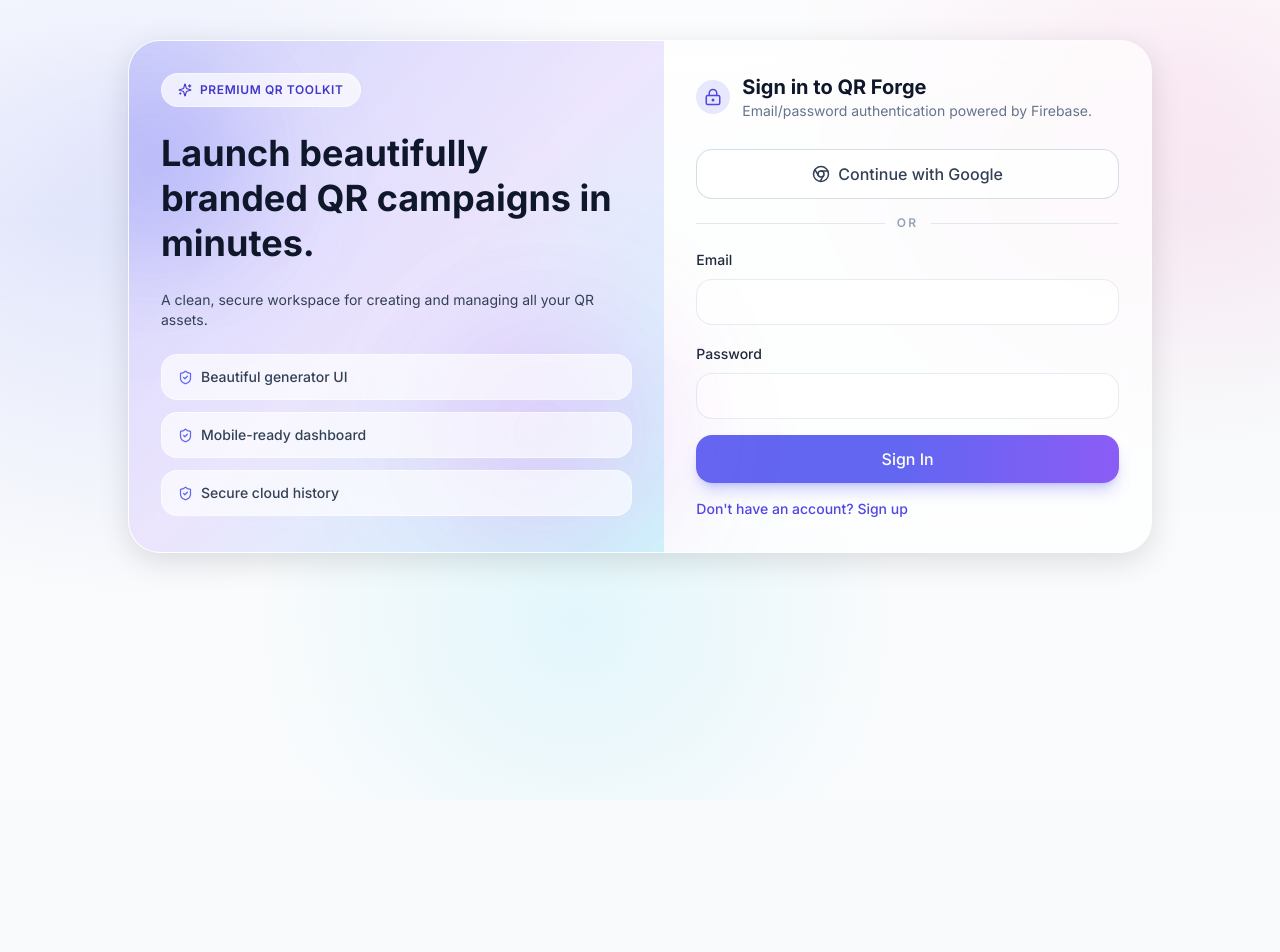
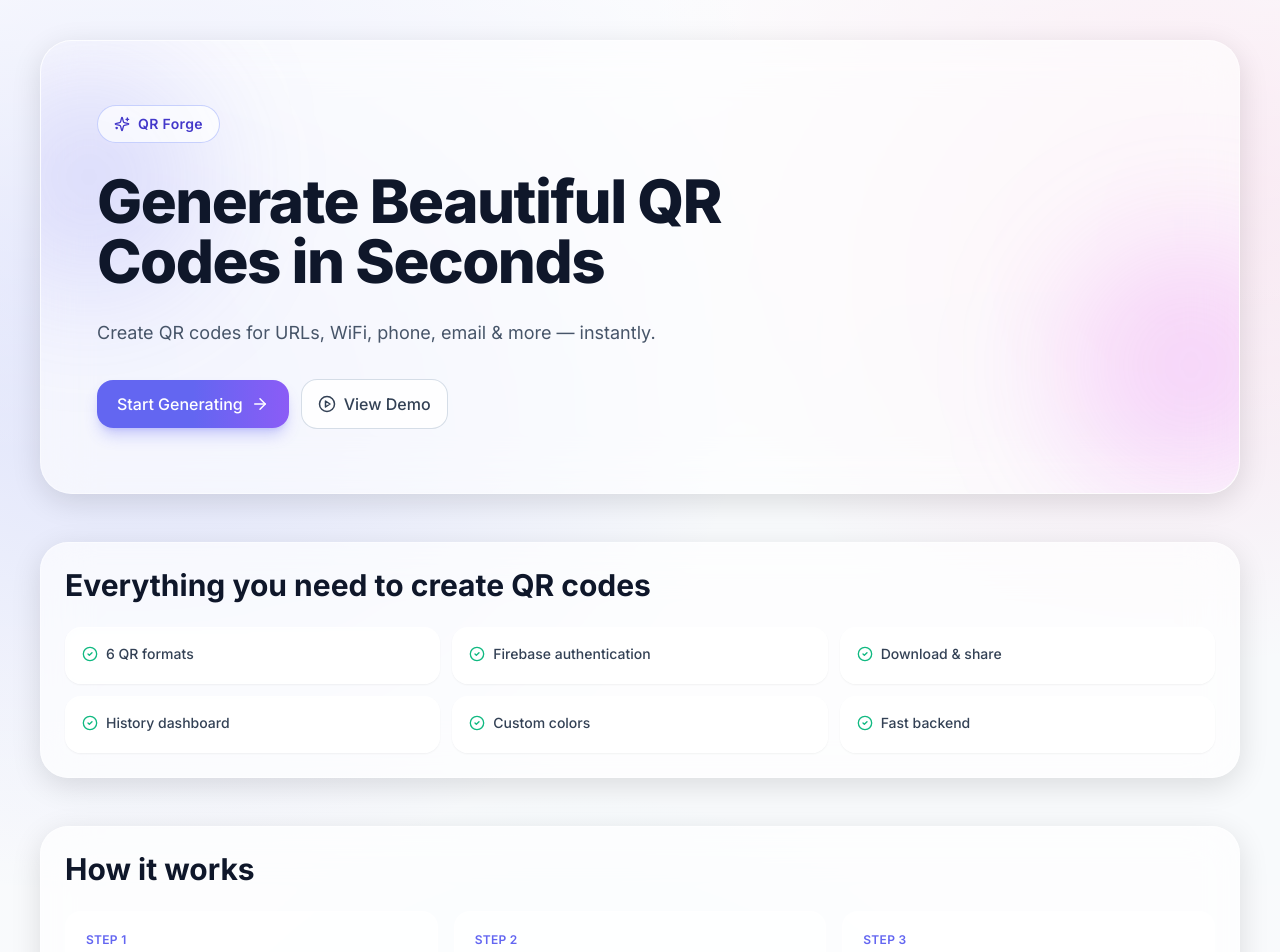
Before and after one commit to kishan-6204/QR-forge, a React (Vite) app in the folder client/: page / in a window 1280 px wide. Before the commit this address led to /auth. Shown: the top 952 px of the page. Before the commit the page ends 800 px from the top, so only its background shows below. Built offline with nearby package versions, Linux system fonts and the light colour scheme; no server answers; the HTML template or start-up script is replaced by a standard one.

Commit message:
added landing page and solved theme issues

```diff
--- a/client/index.html
+++ b/client/index.html
@@ -5,6 +5,18 @@
     <meta name="viewport" content="width=device-width, initial-scale=1.0" />
     <title>QR Forge</title>
     <meta name="description" content="Generate stylish QR codes for links, text, Wi-Fi and more." />
+    <script>
+      (function () {
+        try {
+          var theme = localStorage.getItem('qr-forge-theme');
+          var isDark = theme ? theme === 'dark' : window.matchMedia('(prefers-color-scheme: dark)').matches;
+          if (isDark) document.documentElement.classList.add('dark');
+          else document.documentElement.classList.remove('dark');
+        } catch (e) {
+          document.documentElement.classList.remove('dark');
+        }
+      })();
+    </script>
   </head>
   <body class="h-full">
     <div id="root" class="h-full"></div>
--- a/client/src/App.jsx
+++ b/client/src/App.jsx
@@ -3,19 +3,20 @@
 import { AuthProvider, useAuth } from './context/AuthContext';
 import AppShell from './components/AppShell';
 import AuthPage from './pages/AuthPage';
+import LandingPage from './pages/LandingPage';
 import DashboardPage from './pages/DashboardPage';
 import MyQRCodesPage from './pages/MyQRCodesPage';
 import ProfilePage from './pages/ProfilePage';
 import SettingsPage from './pages/SettingsPage';
 import ProtectedRoute from './components/ProtectedRoute';
-import useTheme from './hooks/useTheme';
+import { ThemeProvider, useThemeContext } from './context/ThemeContext';
 
 const getPathname = () => window.location.pathname;
 
 function AppRouter() {
   const { isAuthenticated, profile } = useAuth();
   const [pathname, setPathname] = useState(getPathname);
-  const { darkMode, setDarkMode } = useTheme(profile?.theme);
+  const { setTheme } = useThemeContext();
 
   const navigate = (path) => {
     if (path !== window.location.pathname) {
@@ -31,8 +32,8 @@
   }, []);
 
   useEffect(() => {
-    if (!isAuthenticated && pathname !== '/auth') {
-      navigate('/auth');
+    if (!isAuthenticated && pathname !== '/auth' && pathname !== '/') {
+      navigate('/');
     }
 
     if (isAuthenticated && (pathname === '/' || pathname === '/auth')) {
@@ -41,11 +42,15 @@
   }, [isAuthenticated, pathname]);
 
   useEffect(() => {
-    const known = ['/auth', '/dashboard', '/my-qrcodes', '/favorites', '/profile', '/settings'];
+    const known = ['/', '/auth', '/dashboard', '/my-qrcodes', '/favorites', '/profile', '/settings'];
     if (!known.includes(pathname)) {
-      navigate(isAuthenticated ? '/dashboard' : '/auth');
+      navigate(isAuthenticated ? '/dashboard' : '/');
     }
   }, [isAuthenticated, pathname]);
+  useEffect(() => {
+    if (!profile?.theme) return;
+    setTheme(profile.theme);
+  }, [profile?.theme, setTheme]);
 
   useEffect(() => {
   fetch(import.meta.env.VITE_API_BASE);
@@ -60,6 +65,7 @@
       <Toaster position="top-right" toastOptions={{ duration: 2500 }} />
 
       <main className="mx-auto flex w-full max-w-7xl flex-col gap-8 px-4 py-6 sm:px-6 sm:py-8 lg:px-10 lg:py-10">
+        {pathname === '/' && <LandingPage />}
         {pathname === '/auth' && <AuthPage onAuthenticated={() => navigate('/dashboard')} />}
 
         {pathname === '/dashboard' && (
@@ -97,7 +103,7 @@
         {pathname === '/settings' && (
           <ProtectedRoute fallback={<AuthPage onAuthenticated={() => navigate('/dashboard')} />}>
             <AppShell onNavigate={navigate} currentPath={pathname}>
-              <SettingsPage darkMode={darkMode} setDarkMode={setDarkMode} />
+              <SettingsPage />
             </AppShell>
           </ProtectedRoute>
         )}
@@ -108,8 +114,10 @@
 
 export default function App() {
   return (
-    <AuthProvider>
-      <AppRouter />
-    </AuthProvider>
+    <ThemeProvider>
+      <AuthProvider>
+        <AppRouter />
+      </AuthProvider>
+    </ThemeProvider>
   );
 }
--- a/client/src/components/AppShell.jsx
+++ b/client/src/components/AppShell.jsx
@@ -1,7 +1,9 @@
 import { useMemo, useState } from 'react';
 import { ChevronDown } from 'lucide-react';
 import { useAuth } from '../context/AuthContext';
+import { useThemeContext } from '../context/ThemeContext';
 import ProfileSidebar from './ProfileSidebar';
+import ThemeToggle from './ThemeToggle';
 
 const getInitials = (value) => {
   if (!value) return 'QF';
@@ -12,6 +14,7 @@
 
 export default function AppShell({ children, onNavigate, currentPath }) {
   const { profile, session } = useAuth();
+  const { darkMode, toggleTheme } = useThemeContext();
   const [sidebarOpen, setSidebarOpen] = useState(false);
 
   const displayName = useMemo(() => {
@@ -35,6 +38,7 @@
           <button type="button" className="btn-secondary hidden sm:inline-flex" onClick={() => onNavigate('/my-qrcodes')}>
             My QR Codes
           </button>
+           <ThemeToggle darkMode={darkMode} onToggle={toggleTheme} />
           <button
             type="button"
             onClick={() => setSidebarOpen(true)}
--- /dev/null
+++ b/client/src/context/ThemeContext.jsx
@@ -0,0 +1,45 @@
+import { createContext, useContext, useEffect, useMemo, useState } from 'react';
+
+const ThemeContext = createContext(null);
+const THEME_STORAGE_KEY = 'qr-forge-theme';
+
+const getStoredTheme = () => {
+  const savedTheme = localStorage.getItem(THEME_STORAGE_KEY);
+  if (savedTheme === 'dark' || savedTheme === 'light') {
+    return savedTheme;
+  }
+  return window.matchMedia('(prefers-color-scheme: dark)').matches ? 'dark' : 'light';
+};
+
+const applyThemeClass = (theme) => {
+  document.documentElement.classList.toggle('dark', theme === 'dark');
+};
+
+export function ThemeProvider({ children }) {
+  const [theme, setTheme] = useState(getStoredTheme);
+
+  useEffect(() => {
+    applyThemeClass(theme);
+    localStorage.setItem(THEME_STORAGE_KEY, theme);
+  }, [theme]);
+
+  const value = useMemo(
+    () => ({
+      theme,
+      darkMode: theme === 'dark',
+      setTheme,
+      toggleTheme: () => setTheme((prev) => (prev === 'dark' ? 'light' : 'dark'))
+    }),
+    [theme]
+  );
+
+  return <ThemeContext.Provider value={value}>{children}</ThemeContext.Provider>;
+}
+
+export const useThemeContext = () => {
+  const context = useContext(ThemeContext);
+  if (!context) {
+    throw new Error('useThemeContext must be used within ThemeProvider');
+  }
+  return context;
+};
--- /dev/null
+++ b/client/src/pages/LandingPage.jsx
@@ -0,0 +1,128 @@
+import { ArrowRight, CheckCircle2, PlayCircle, Sparkles } from 'lucide-react';
+
+const features = [
+  '6 QR formats',
+  'Firebase authentication',
+  'Download & share',
+  'History dashboard',
+  'Custom colors',
+  'Fast backend'
+];
+
+const steps = ['Sign in', 'Choose QR type', 'Download'];
+
+const previewImages = [
+  {
+    title: 'Dashboard overview',
+    src: 'https://placehold.co/1200x760/1e293b/e2e8f0?text=Dashboard+Preview'
+  },
+  {
+    title: 'QR builder form',
+    src: 'https://placehold.co/1200x760/312e81/e0e7ff?text=QR+Builder+Preview'
+  },
+  {
+    title: 'Mobile experience',
+    src: 'https://placehold.co/1200x760/4c1d95/f5d0fe?text=Mobile+Preview'
+  }
+];
+
+export default function LandingPage() {
+  const year = new Date().getFullYear();
+
+  return (
+    <div className="space-y-8 pb-4 sm:space-y-10 lg:space-y-12">
+      <section className="relative overflow-hidden rounded-[2rem] border border-white/45 bg-white/60 px-6 py-10 shadow-glass backdrop-blur-xl dark:border-slate-700/70 dark:bg-slate-900/70 sm:px-10 sm:py-12 lg:px-14 lg:py-16">
+        <div className="absolute -left-16 top-6 h-56 w-56 rounded-full bg-indigo-500/20 blur-3xl" />
+        <div className="absolute -right-20 bottom-0 h-64 w-64 rounded-full bg-fuchsia-500/20 blur-3xl" />
+
+        <div className="relative space-y-7">
+          <div className="inline-flex items-center gap-2 rounded-full border border-indigo-300/60 bg-white/70 px-4 py-2 text-xs font-semibold tracking-wide text-indigo-700 dark:border-indigo-700/60 dark:bg-slate-800/80 dark:text-indigo-300 sm:text-sm">
+            <Sparkles size={16} />
+            QR Forge
+          </div>
+
+          <h1 className="max-w-3xl text-4xl font-extrabold leading-tight tracking-tight text-slate-900 dark:text-white sm:text-5xl lg:text-6xl">
+            Generate Beautiful QR Codes in Seconds
+          </h1>
+
+          <p className="max-w-2xl text-base text-slate-600 dark:text-slate-300 sm:text-lg">
+            Create QR codes for URLs, WiFi, phone, email & more — instantly.
+          </p>
+
+          <div className="flex flex-wrap items-center gap-3 pt-1">
+            <a href="/auth" className="btn-primary">
+              Start Generating
+              <ArrowRight size={18} />
+            </a>
+            <a href="#preview" className="btn-secondary">
+              <PlayCircle size={18} />
+              View Demo
+            </a>
+          </div>
+        </div>
+      </section>
+
+      <section className="glass-card space-y-6">
+        <h2 className="text-2xl font-bold text-slate-900 dark:text-white sm:text-3xl">Everything you need to create QR codes</h2>
+        <div className="grid gap-3 sm:grid-cols-2 lg:grid-cols-3">
+          {features.map((feature) => (
+            <article
+              key={feature}
+              className="rounded-2xl border border-white/45 bg-white/70 px-4 py-4 text-sm font-medium text-slate-700 shadow-sm backdrop-blur transition hover:-translate-y-0.5 dark:border-slate-700/70 dark:bg-slate-900/70 dark:text-slate-200"
+            >
+              <span className="inline-flex items-center gap-2">
+                <CheckCircle2 size={16} className="text-emerald-500" />
+                {feature}
+              </span>
+            </article>
+          ))}
+        </div>
+      </section>
+
+      <section className="glass-card space-y-6">
+        <h2 className="text-2xl font-bold text-slate-900 dark:text-white sm:text-3xl">How it works</h2>
+        <div className="grid gap-4 md:grid-cols-3">
+          {steps.map((step, index) => (
+            <article
+              key={step}
+              className="rounded-2xl border border-white/45 bg-white/70 p-5 dark:border-slate-700/70 dark:bg-slate-900/70"
+            >
+              <p className="text-xs font-semibold uppercase tracking-wide text-indigo-500">Step {index + 1}</p>
+              <h3 className="mt-2 text-lg font-semibold text-slate-900 dark:text-white">{step}</h3>
+            </article>
+          ))}
+        </div>
+      </section>
+
+      <section id="preview" className="glass-card space-y-6 scroll-mt-20">
+        <h2 className="text-2xl font-bold text-slate-900 dark:text-white sm:text-3xl">Preview</h2>
+        <p className="text-sm text-slate-600 dark:text-slate-300 sm:text-base">
+          Explore the polished QR Forge experience before creating your first code.
+        </p>
+        <div className="grid gap-4 lg:grid-cols-3">
+          {previewImages.map((image) => (
+            <article
+              key={image.title}
+              className="overflow-hidden rounded-2xl border border-white/50 bg-white/70 dark:border-slate-700/70 dark:bg-slate-900/70"
+            >
+              <img src={image.src} alt={image.title} className="h-48 w-full object-cover" loading="lazy" />
+              <p className="px-4 py-3 text-sm font-medium text-slate-700 dark:text-slate-200">{image.title}</p>
+            </article>
+          ))}
+        </div>
+      </section>
+
+      <footer className="glass-card flex flex-col items-start justify-between gap-3 text-sm text-slate-600 dark:text-slate-300 sm:flex-row sm:items-center">
+        <p>© {year} Kishan Shukla</p>
+        <a
+          href="https://github.com"
+          target="_blank"
+          rel="noreferrer"
+          className="font-medium text-indigo-600 hover:text-indigo-500 dark:text-indigo-300 dark:hover:text-indigo-200"
+        >
+          GitHub
+        </a>
+      </footer>
+    </div>
+  );
+}
```
Also changed, not shown: client/src/pages/SettingsPage.jsx (+5 -4 lines), 1 other file (tests, documents, lock files or other folders).
